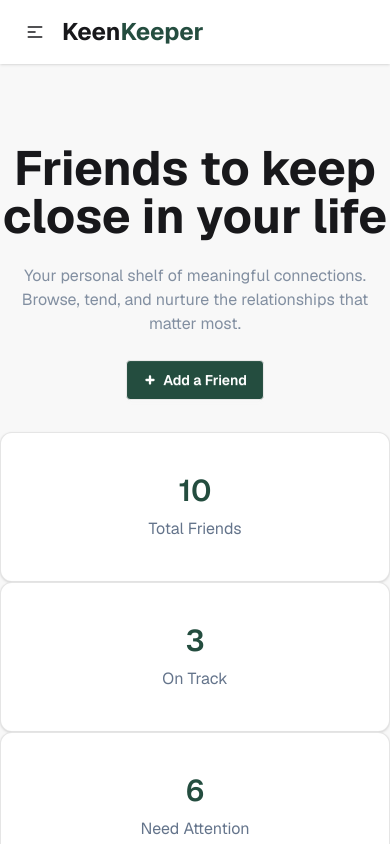
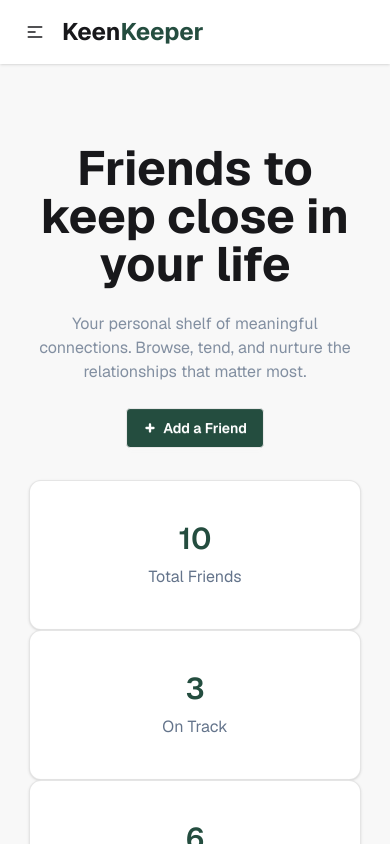
Before and after one commit to yashakib-dev/PH-A07-B13, a Next.js app: page / in a window 390 px wide. Shown: the top 844 px of the page. Built offline with nearby package versions, Linux system fonts and the light colour scheme.

Commit message:
Adjust width for small devices

```diff
--- a/src/components/homepage/HomeState.jsx
+++ b/src/components/homepage/HomeState.jsx
@@ -1,10 +1,9 @@
 import React from "react";
-import { FiPlus } from "react-icons/fi";
 import { TiPlus } from "react-icons/ti";
 
 const HomeState = () => {
   return (
-    <div className="space-y-6 mt-20 text-center container  mx-auto">
+    <div className="space-y-6 mt-20 text-center container lg:w-full w-[85%] mx-auto">
       <h2 className="text-5xl  font-bold ">
         Friends to keep close in your life
       </h2>
```
